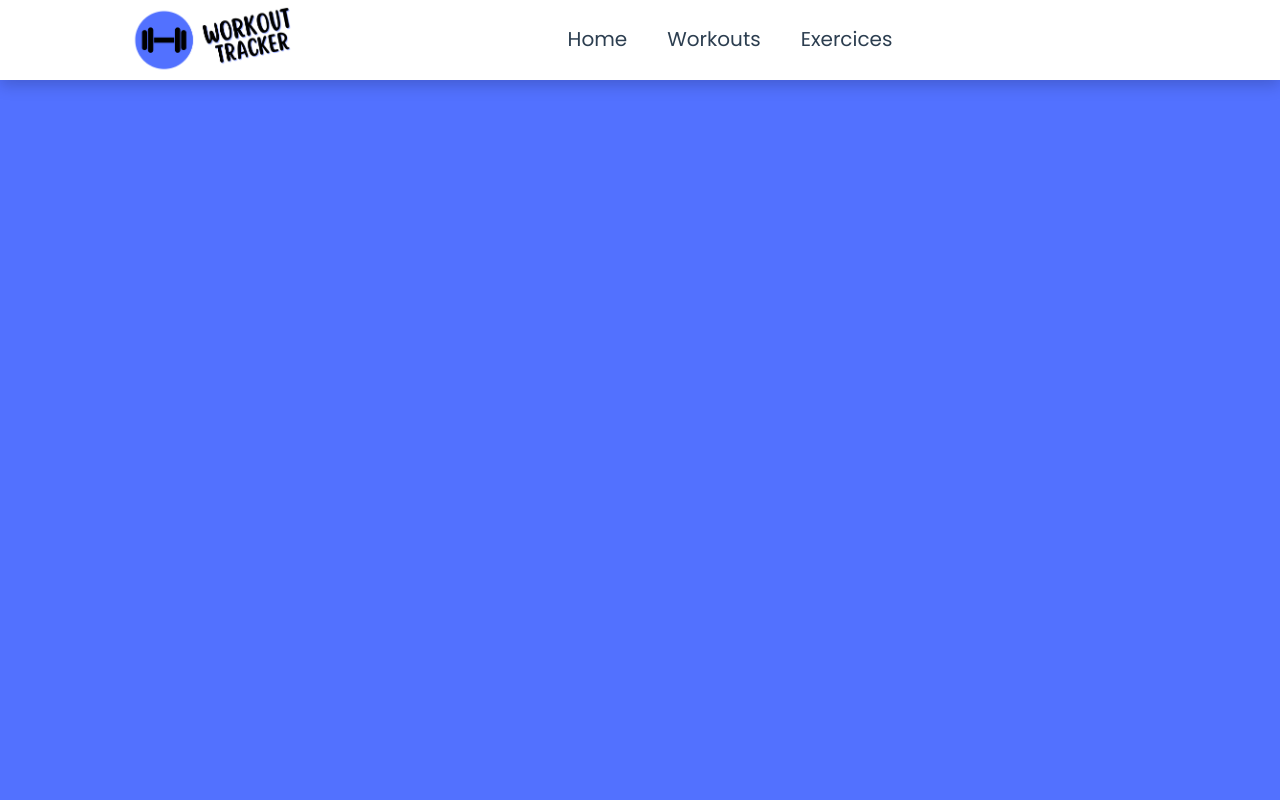
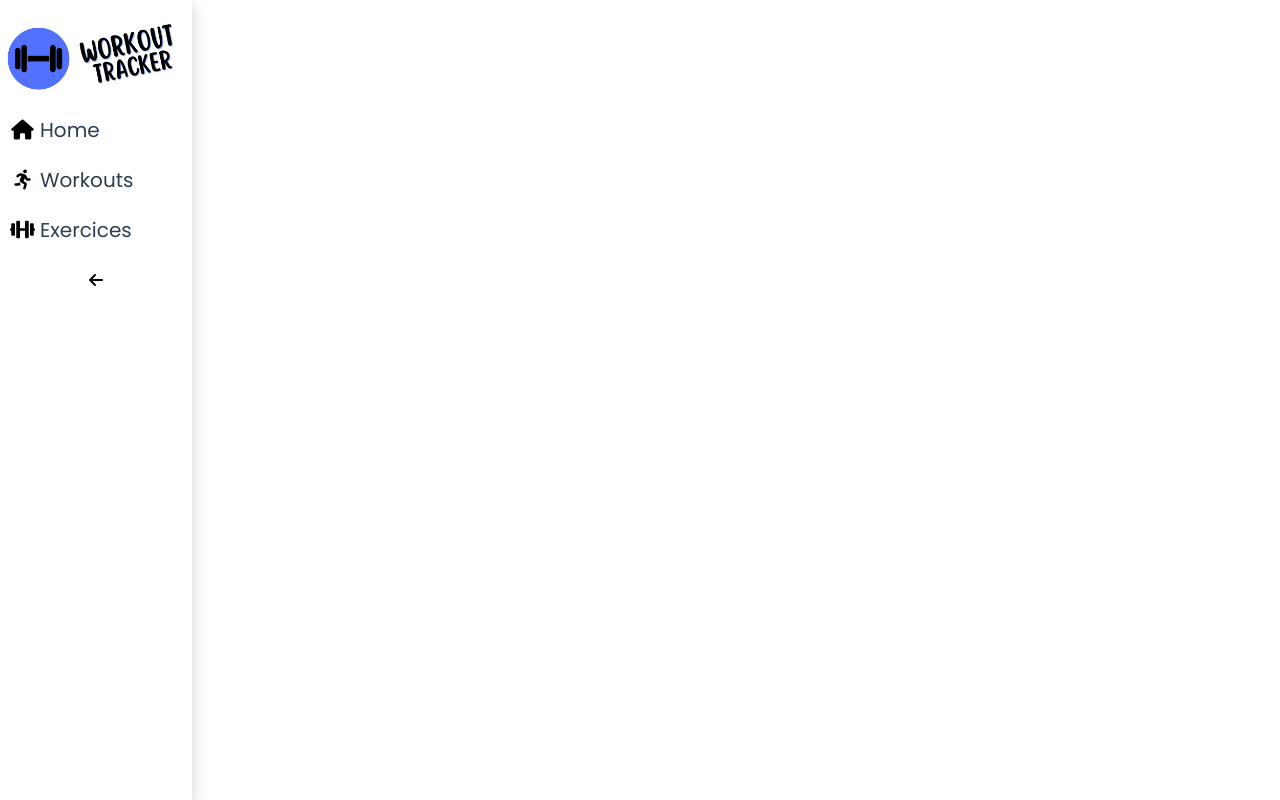
Before and after one commit to olivierpoisson/WorkoutTracker, a Vue app in the folder workout_tracker/: page /#/ in a window 1280 px wide. Built offline with nearby package versions, Linux system fonts and the light colour scheme.

Commit message:
avancement

```diff
--- a/workout_tracker/package.json
+++ b/workout_tracker/package.json
@@ -8,6 +8,9 @@
     "lint": "vue-cli-service lint"
   },
   "dependencies": {
+    "@fortawesome/free-regular-svg-icons": "^6.1.1",
+    "@fortawesome/free-solid-svg-icons": "^6.1.1",
+    "axios": "^0.26.1",
     "core-js": "^3.6.5",
     "gsap": "^3.9.1",
     "vue": "^3.0.0",
--- a/workout_tracker/src/App.vue
+++ b/workout_tracker/src/App.vue
@@ -21,10 +21,10 @@ export default {
         box-sizing: border-box;
     }
     #app {
-    padding: 15vh 10vw 0 10vw;
         min-height: 100vh;
-    background-color: #5271ff;
-    color: white;
+        width: 100%;
+        background-color: #ffffff;
+        color: rgb(0, 0, 0);
         line-height: 1.5;
     }
     .Row {
--- a/workout_tracker/src/components/Exercices.vue
+++ b/workout_tracker/src/components/Exercices.vue
@@ -1,8 +1,18 @@
 <template>
-    <div class="exercies">Exercices</div>
+    <div class="container">
+        <div class="exercies">Exercices Component</div>
+        <div v-for="Exercice in Exercices" :key="Exercice">
+            <p>{{ Exercice.nom }}</p>
+            <img src="{{Exercice.img}}" alt="" />
+            <video src=""></video>
+            <p>{{ Exercice.description }}</p>
+        </div>
+    </div>
 </template>
 
 <script>
+    import axios from "axios";
+
     export default {
         name: "Exercices",
         data() {
@@ -10,20 +20,30 @@ export default {
                 Exercices: [],
             };
         },
-    async created() {
-        const ApiResponse = await fetch(
-            "https://wger.de/api/v2/exercise/?limit=100&language=2&ordering=id",
-            {
+        methods: {
+            async getExercices() {
+                const options = {
                     method: "GET",
+                    url: "https://musclejp.p.rapidapi.com/get-tous",
                     headers: {
-                    "Content-type": "application/json",
+                        "x-rapidapi-key": "bdd6c0f65dmsh1a758c8849b0437p1999a7jsn8b2ca797c27c",
+                        "x-rapidapi-host": "musclejp.p.rapidapi.com",
                     },
-            }
-        );
-        const data = await ApiResponse.json();
-        this.Exercices = data.results;
+                };
+                await axios.request(options).then((response) => {
+                    const array = response.data;
+                    this.Exercices = array;
+                });
+            },
+        },
+        mounted() {
+            this.getExercices();
         },
     };
 </script>
 
-<style scoped></style>
+<style scoped>
+    .container {
+        padding: 5% 17%;
+    }
+</style>
--- /dev/null
+++ b/workout_tracker/src/components/Home.vue
@@ -0,0 +1,11 @@
+<template>
+    <div class="home">Home</div>
+</template>
+
+<script>
+export default {
+    name: "Home",
+};
+</script>
+
+<style scoped></style>
--- a/workout_tracker/src/components/Nav.vue
+++ b/workout_tracker/src/components/Nav.vue
@@ -1,35 +1,33 @@
 <template>
-    <div class="nav Row">
-        <a class="logo" href="#">
+    <div class="nav Col">
+        <router-link to="/Home" style="min-height: 80px">
             <img src="../assets/Logo.png" alt="" />
-        </a>
-        <div class="links RowCenter">
-            <div
-                @mouseenter="linkHover"
-                @mouseleave="linkMouseLeave"
-                class="link"
-            >
-                <a href="#">Home</a>
-                <span class="underline"></span>
+        </router-link>
+
+        <div class="links Col">
+            <router-link to="/Home">
+                <div @mouseenter="linkHover" @mouseleave="linkMouseLeave" class="link">
+                    <i class="fa-solid fa-home"></i>
+                    <div class="menuText">
+                        <a>Home</a>
                     </div>
-            <div
-                @mouseenter="linkHover"
-                @mouseleave="linkMouseLeave"
-                class="link"
-            >
-                <a href="#">Workouts</a>
-                <span class="underline"></span>
                 </div>
+            </router-link>
+            <router-link to="/workouts" class="routerLink">
+                <div @mouseenter="linkHover" @mouseleave="linkMouseLeave" class="link">
+                    <i class="fa-solid fa-person-running"></i>
+                    <a class="menuText">Workouts</a>
+                </div>
+            </router-link>
 
-            <div
-                @mouseenter="linkHover"
-                @mouseleave="linkMouseLeave"
-                class="link"
-            >
-                <router-link to="/Exercices">
-                    <a href="../views/Exercices.vue">Exercices</a>
-                    <span class="underline"></span>
+            <router-link to="/Exercices" class="routerLink">
+                <div @mouseenter="linkHover" @mouseleave="linkMouseLeave" class="link">
+                    <i class="fa-solid fa-dumbbell"></i>
+                    <a class="menuText">Exercices</a>
+                </div>
             </router-link>
+            <div @mouseenter="linkHover" @mouseleave="linkMouseLeave" @click="navAnimation()" class="link expandSidebar">
+                <i class="fa-solid fa-arrow-left"></i>
             </div>
         </div>
     </div>
@@ -37,23 +35,42 @@
 
 <script>
     import gsap from "gsap";
-
+    const timelineSidebar = gsap.timeline({
+        defaults: {
+            duration: 0.5,
+            ease: "Power2.easeOut",
+        },
+    });
     export default {
         name: "Navigation",
+        data() {
+            return {
+                navExpanded: true,
+            };
+        },
         methods: {
             linkHover: function linkHover(link) {
                 const target = link.target;
-            const underline = target.querySelector(".underline");
-            gsap.fromTo(
-                underline,
-                { width: "0%" },
-                { width: "100%", duration: 0.3 }
-            );
+                gsap.to(target, { backgroundColor: "#5271ffa6", duration: 0.3 });
             },
             linkMouseLeave: function linkMouseLeave(link) {
                 const target = link.target;
-            const underline = target.querySelector(".underline");
-            gsap.to(underline, { width: "0%", duration: 0.3 });
+                gsap.to(target, { backgroundColor: "white", duration: 0.3 });
+            },
+            navAnimation: function () {
+                //  const menuText = document.querySelectorAll(".menuText");
+                if (this.navExpanded) {
+                    timelineSidebar.to(".nav", { width: "5%" });
+                    timelineSidebar.to(".menuText", { width: "0%" }, "<");
+                    timelineSidebar.to(".fa-arrow-left", { rotateY: "180deg" }, "<");
+
+                    this.navExpanded = false;
+                } else {
+                    timelineSidebar.to(".nav", { width: "15%" });
+                    timelineSidebar.to(".menuText", { width: "100%" }, "<");
+                    timelineSidebar.to(".fa-arrow-left", { rotateY: "0deg" }, "<");
+                    this.navExpanded = true;
+                }
             },
         },
         setup() {
@@ -64,15 +81,15 @@ export default {
 
 <style scoped>
     .nav {
-    height: 10vh;
+        height: 100vh;
         position: fixed;
-    width: 100vw;
+        width: 15%;
         top: 0;
         z-index: 10;
         left: 0;
         box-shadow: 0px 5px 15px 0px #00000030;
         background-color: white;
-    padding: 0 10vw;
+        padding: 20px 0px;
     }
     .underline {
         background: #5271ff;
@@ -86,18 +103,46 @@ a {
     .logo {
         margin: auto 0;
         cursor: pointer;
-    height: 100%;
+        width: 100%;
+        height: auto;
         display: flex;
         align-items: center;
     }
     img {
-    height: 90%;
+        width: 100%;
+    }
+    .routerLink {
+        width: 100%;
+    }
+    .menuText {
+        padding-left: 5px;
+        overflow: hidden;
     }
     .links {
+        display: flex;
         width: -webkit-fill-available;
     }
     .link {
-    margin: 0px 20px;
         cursor: pointer;
+        display: flex;
+        width: 100%;
+        height: 100%;
+        padding: 10px 0px 10px 10px;
+        border-radius: 0px 25px 25px 0px;
+    }
+    i {
+        width: 25px;
+        height: 100%;
+        color: black;
+        display: flex;
+        justify-content: center;
+        align-items: center;
+    }
+    .expandSidebar {
+        text-align: center;
+        justify-content: center;
+        align-items: center;
+        height: 50px;
+        padding: 10px 0px 10px 0px;
     }
 </style>
--- /dev/null
+++ b/workout_tracker/src/components/Workouts.vue
@@ -0,0 +1,11 @@
+<template>
+    <div class="workouts">Workouts</div>
+</template>
+
+<script>
+export default {
+    name: "Workouts",
+};
+</script>
+
+<style scoped></style>
--- a/workout_tracker/src/router/index.js
+++ b/workout_tracker/src/router/index.js
@@ -1,5 +1,8 @@
+// import { render } from "vue";
 import { createRouter, createWebHashHistory } from "vue-router";
 import Exercices from "../components/Exercices.vue";
+import Workouts from "../components/Workouts.vue";
+import Home from "../components/Home.vue";
 
 const routes = [
     {
@@ -8,8 +11,14 @@ const routes = [
         component: Exercices,
     },
     {
-        path: "/",
+        path: "/Home",
         name: "Home",
+        component: Home,
+    },
+    {
+        path: "/Workouts",
+        name: "Workouts",
+        component: Workouts,
     },
 ];
 
```
Also changed, not shown: workout_tracker/public/index.html (+2 -6 lines), 1 other file (tests, documents, lock files or other folders). Lines whose indentation alone changed are shown as unchanged.
